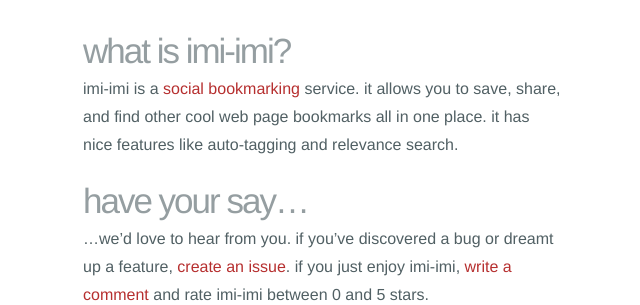
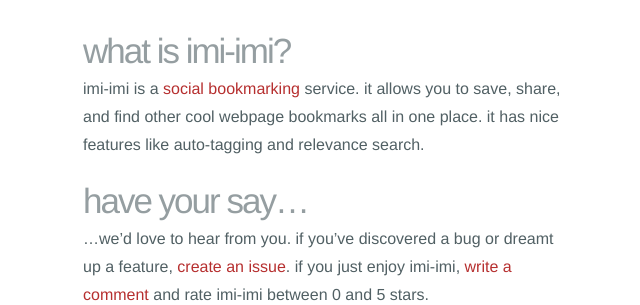
Before and after one commit to brainix/imi-imi, a Django app: template templates/home/index.html in a window 1280 px wide. Shown: the part 173-478 px from the top of the page, without its empty margins (157-797 px from the left). Run offline with Django 3.2, Linux system fonts and the light colour scheme; the template is opened without the code that fills it, so the values that code supplies are empty; some libraries are stand-ins or nearby versions.

Commit message:
changed verbiage, updated Google Analytics profile ID

```diff
--- a/templates/common/base.html
+++ b/templates/common/base.html
@@ -52,7 +52,7 @@
                     var google_analytics_javascript_host = (("https:" == document.location.protocol) ? "https://ssl." : "http://www.");
                     document.write(unescape("%3Cscript src='" + google_analytics_javascript_host + "google-analytics.com/ga.js' type='text/javascript'%3E%3C/script%3E"));
                     try {
-                        var page_tracker = _gat._getTracker("UA-2153971-2");
+                        var page_tracker = _gat._getTracker("UA-2153971-4");
                         page_tracker._trackPageview();
                     }
                     catch(err) {
--- a/templates/home/index.html
+++ b/templates/home/index.html
@@ -12,9 +12,9 @@
             <p>
                 imi-imi is a
                 <a href="http://en.wikipedia.org/wiki/Social_bookmarking">social bookmarking</a>
-                service.  It allows you to save, share, and find other cool web
-                page bookmarks all in one place.  It has nice
-                features like auto-tagging and relevance search.
+                service.  It allows you to save, share, and find other cool
+                webpage bookmarks all in one place.  It has nice features like
+                auto-tagging and relevance search.
             </p>
 
             <h3>Have your say&hellip;</h3>
```
